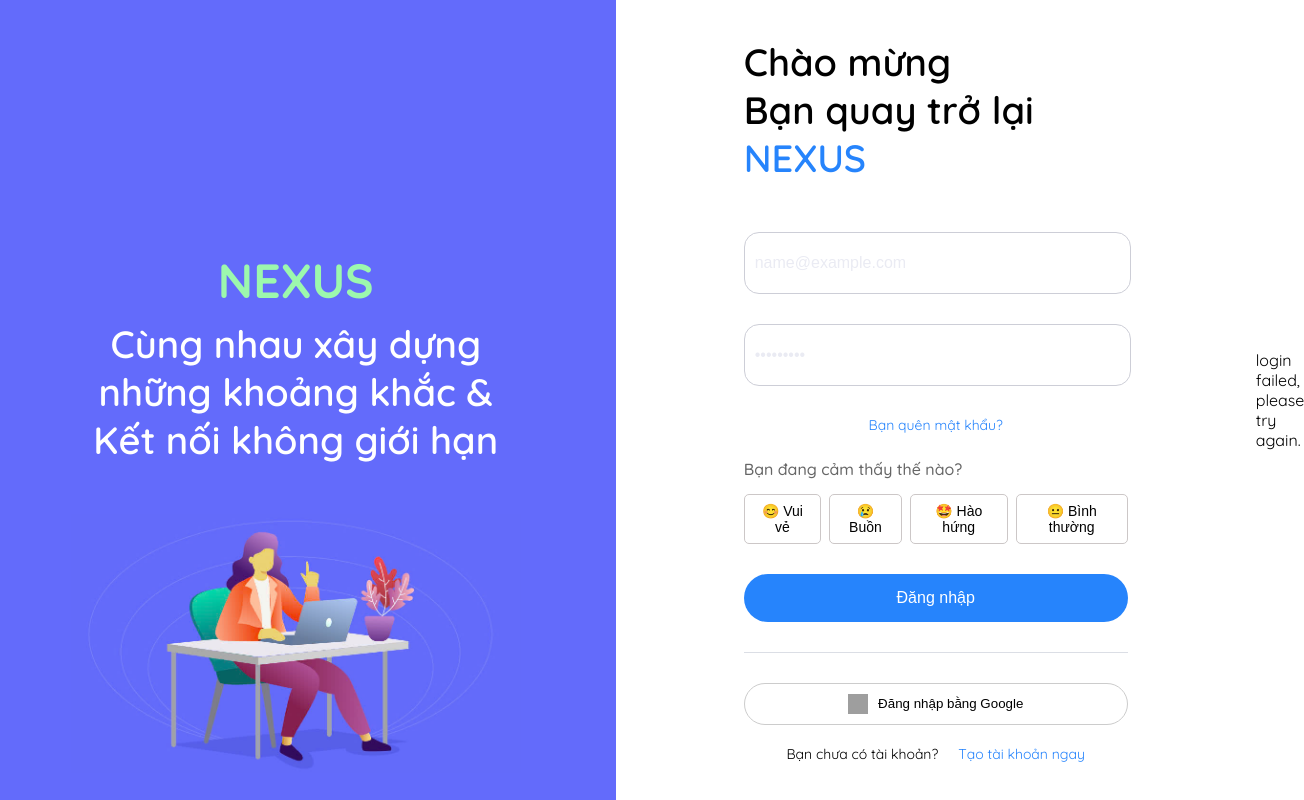
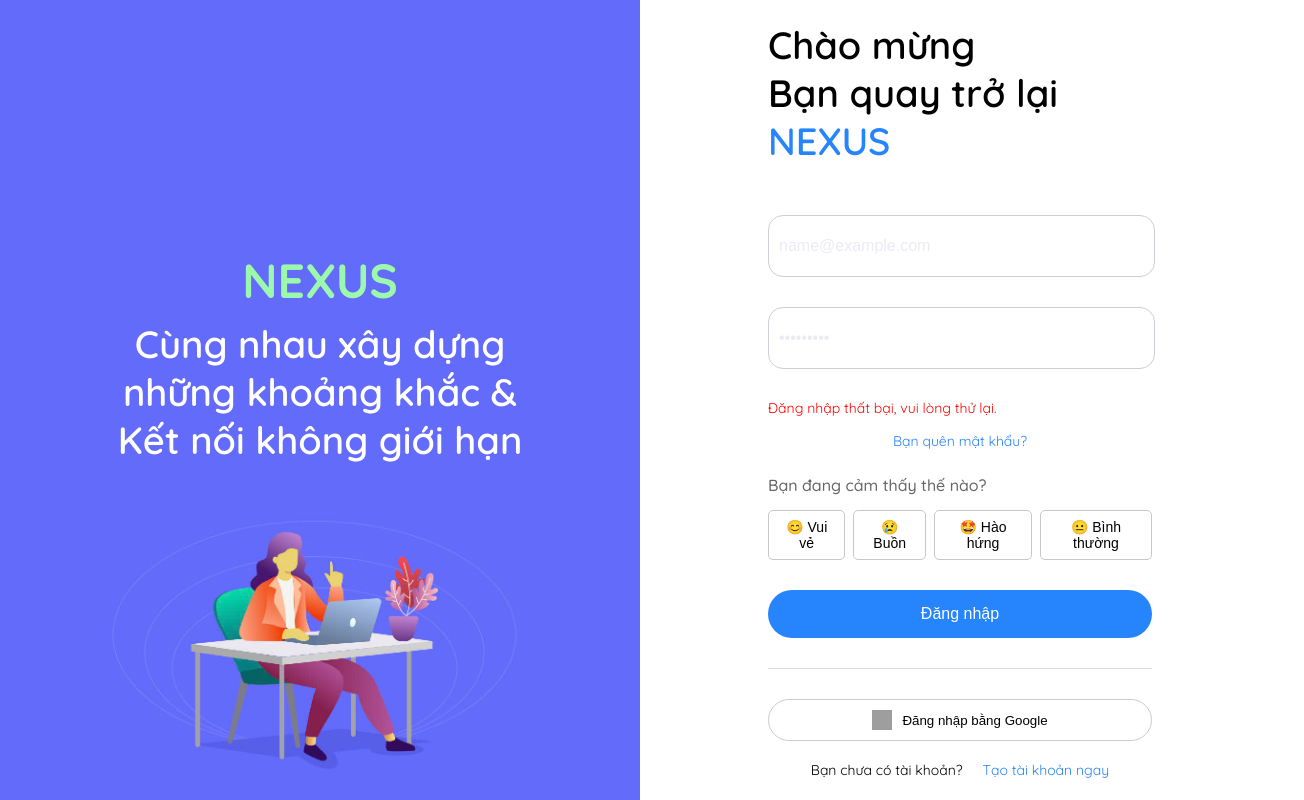
Before and after one commit to tvtoan/Social-Media-, a React (Create React App) app in the folder FrontEnd/: page / in a window 1280 px wide. Both pictures are taken after typing "name@example.com", "Sample123" into the empty fields and a click on the button "Đăng nhập". Shown: the whole page, 1304 px wide, since content can reach past the window. Built offline with nearby package versions, Linux system fonts and the light colour scheme; no server answers; grey boxes are pictures that could not be loaded.

Commit message:
Feat: Edit CSS Login and Register

```diff
--- a/FrontEnd/src/components/Auth/Login.js
+++ b/FrontEnd/src/components/Auth/Login.js
@@ -20,7 +20,6 @@ const Login = () => {
     { value: "neutral", label: "😐 Bình thường", color: "bg-gray-200" },
   ];
 
-  console.log(mood);
   const handleLogin = async (e) => {
     e.preventDefault();
     try {
@@ -33,18 +32,16 @@ const Login = () => {
       setError(
         error.response
           ? error.response.data.message
-          : "login failed, please try again."
+          : "Đăng nhập thất bại, vui lòng thử lại."
       );
-      console.log("Login failed", error);
     }
   };
 
   const handleGoogleLogin = async () => {
     try {
-      await googleAuth(); // Chuyển hướng đến /api/auth/google
+      await googleAuth();
     } catch (error) {
       setError("Đăng nhập bằng Google thất bại, vui lòng thử lại.");
-      console.log("Google login failed", error);
     }
   };
 
@@ -67,7 +64,6 @@ const Login = () => {
         <form onSubmit={handleLogin} className={cx("form")}>
           <div className={cx("title")}>Chào mừng </div>
           <div className={cx("title")}>Bạn quay trở lại</div>
-
           <div className={cx("title-name")}>NEXUS</div>
           <input
             type="email"
@@ -85,6 +81,7 @@ const Login = () => {
             required
             className={cx("input")}
           />
+          {error && <div className={cx("error-message")}>{error}</div>}
           <a href="/" className={cx("forgot-password")}>
             Bạn quên mật khẩu?
           </a>
@@ -107,11 +104,9 @@ const Login = () => {
               ))}
             </div>
           </div>
-
           <button type="submit" className={cx("login-button")}>
             Đăng nhập
           </button>
-
           <div className={cx("line")}></div>
           <button
             type="button"
@@ -156,8 +151,6 @@ const Login = () => {
           </div>
         </form>
       </div>
-
-      {error && <div>{error}</div>}
     </div>
   );
 };
--- a/FrontEnd/src/components/Auth/Login.module.scss
+++ b/FrontEnd/src/components/Auth/Login.module.scss
@@ -100,6 +100,13 @@
   margin-bottom: 50px;
 }
 
+.error-message {
+  color: red;
+  font-size: 14px;
+  margin-bottom: 15px;
+  text-align: left;
+  width: 95%;
+}
 .input {
   width: 95%;
   height: 40px;
--- a/FrontEnd/src/components/Auth/Register.js
+++ b/FrontEnd/src/components/Auth/Register.js
@@ -10,15 +10,28 @@ const Register = () => {
   const [name, setName] = useState("");
   const [email, setEmail] = useState("");
   const [password, setPassword] = useState("");
+  const [error, setError] = useState("");
   const navigate = useNavigate();
 
   const handleRegister = async (e) => {
     e.preventDefault();
+    setError(""); // Reset error state
+
+    // Client-side email validation
+    if (!email.toLowerCase().endsWith("@gmail.com")) {
+      setError("Email không đúng định dạng ");
+      return;
+    }
+
     try {
       await register({ username: name, email, password });
       navigate("/");
     } catch (error) {
-      console.log("Register failed", error);
+      setError(
+        error.response
+          ? error.response.data.message
+          : "Đăng ký thất bại, vui lòng thử lại."
+      );
     }
   };
 
@@ -65,6 +78,7 @@ const Register = () => {
             required
             className={cx("input")}
           />
+          {error && <div className={cx("error-message")}>{error}</div>}
           <div
             style={{
               fontSize: "14px",
@@ -84,12 +98,10 @@ const Register = () => {
               của chúng tôi
             </p>
           </div>
-
           <button type="submit" className={cx("register-button")}>
             Đăng ký
           </button>
           <div className={cx("line")}></div>
-
           <div
             style={{
               display: "flex",
--- a/FrontEnd/src/components/Auth/Register.module.scss
+++ b/FrontEnd/src/components/Auth/Register.module.scss
@@ -23,10 +23,12 @@
   margin-top: 250px;
   text-align: center;
 }
+
 .img {
   text-align: center;
   margin-top: 50px;
 }
+
 .description {
   font-size: 38px;
   color: #ffffff;
@@ -57,6 +59,7 @@
   font-size: 38px;
   font-weight: 600;
 }
+
 .title-name {
   color: #2684fc;
   font-size: 38px;
@@ -83,6 +86,7 @@
     color: #cdced7;
   }
 }
+
 .register-button {
   width: 100%;
   height: 48px;
@@ -100,10 +104,20 @@
     cursor: not-allowed;
   }
 }
+
 .line {
-  margin: 10px 0;
+  margin: 10px 0 30px 0;
   border-bottom: 1px solid #dbdee5;
 }
+
+.error-message {
+  color: red;
+  font-size: 14px;
+  margin-bottom: 15px;
+  text-align: left;
+  width: 95%;
+}
+
 @media (max-width: 1024px) {
   .left-section {
     display: none;
--- a/FrontEnd/src/components/Post/CreatePost.module.scss
+++ b/FrontEnd/src/components/Post/CreatePost.module.scss
@@ -141,3 +141,7 @@
   width: 20px;
   height: 20px;
 }
+
+.success {
+  color: var(--text-color);
+}
```
